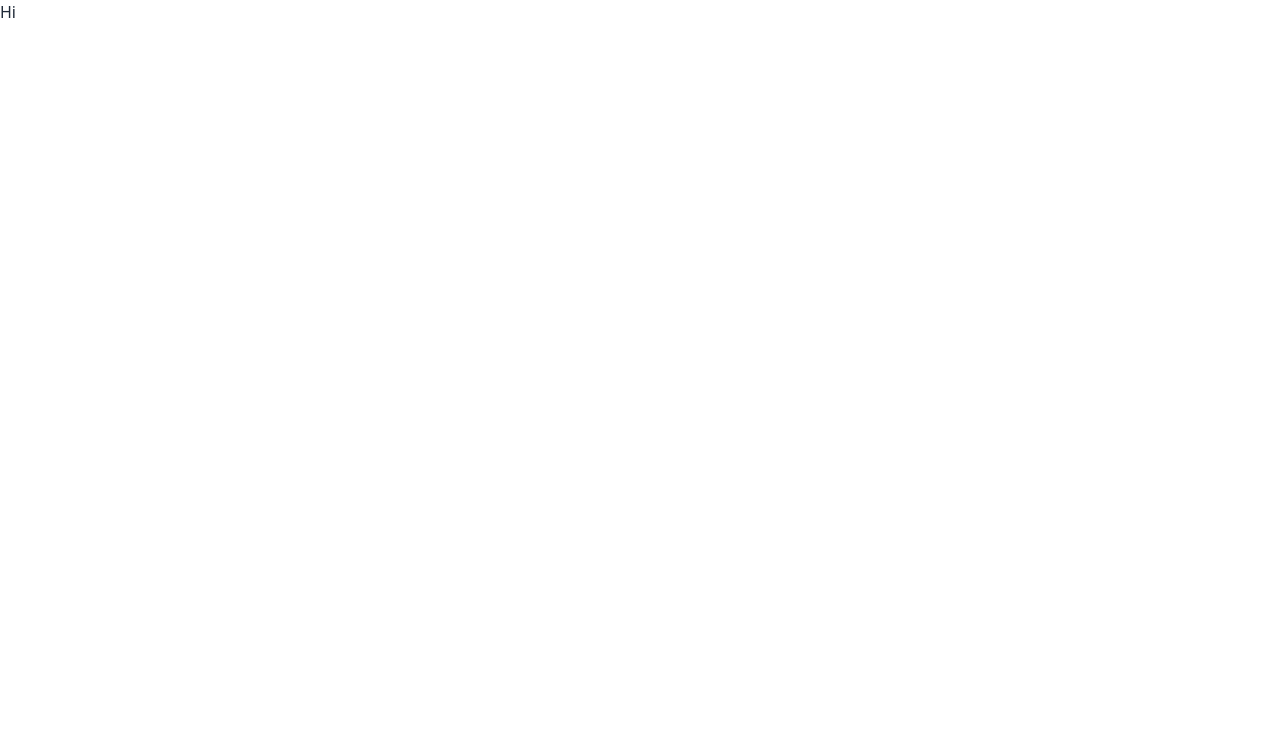
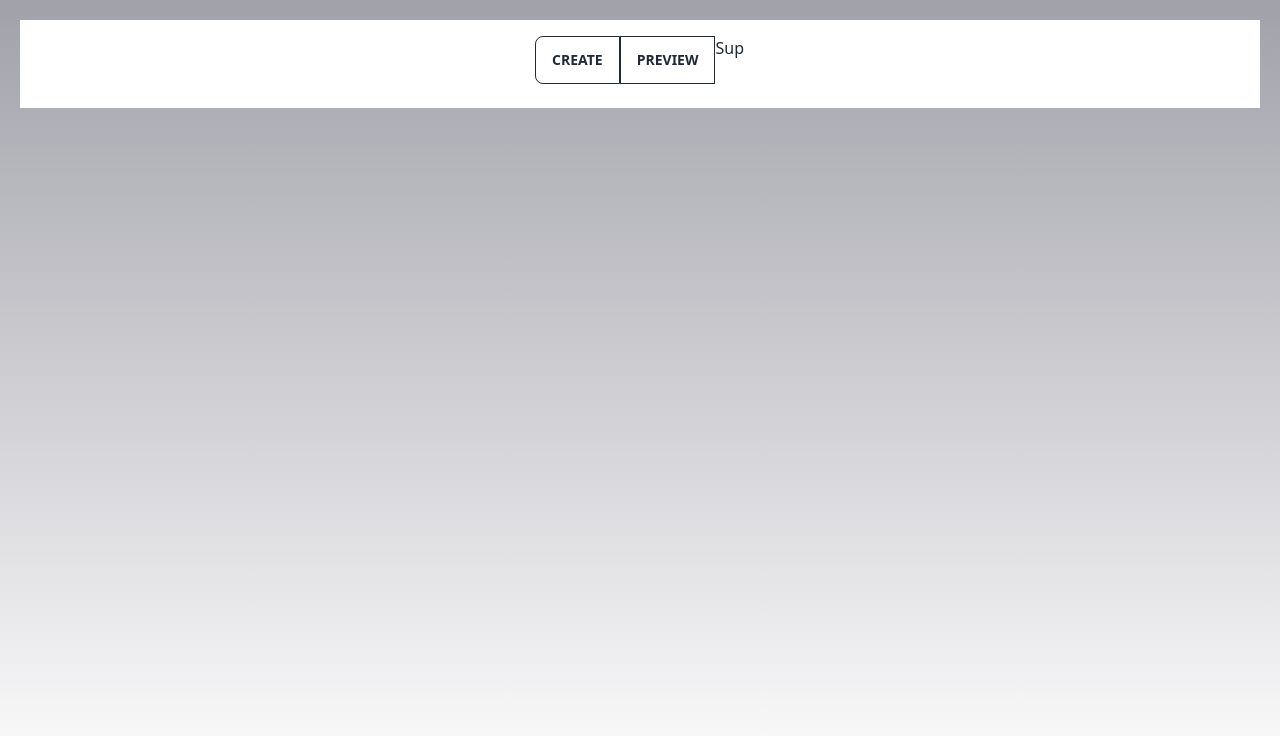
Before and after one commit to callumfairbairn/form-creator, a React (Create React App) app: page / in a window 1280 px wide. Shown: the top 736 px of the page. Built offline with nearby package versions, Linux system fonts and the light colour scheme.

Commit message:
Add navigate component

```diff
--- a/package.json
+++ b/package.json
@@ -13,6 +13,7 @@
     "daisyui": "^2.19.1",
     "react": "^18.2.0",
     "react-dom": "^18.2.0",
+    "react-router-dom": "^6.3.0",
     "react-scripts": "5.0.1",
     "typescript": "^4.7.4",
     "web-vitals": "^2.1.4"
--- a/src/App.tsx
+++ b/src/App.tsx
@@ -1,11 +1,14 @@
 import React from 'react';
+import { Navigate } from "./components/Navigate";
 
 function App() {
   return (
-    <div className="App">
-      <header className="App-header">
-        Hi
-      </header>
+    <div className="min-h-screen bg-gradient-to-b from-zinc-400 p-5">
+      <div className="container bg-base-100 mx-auto p-4">
+        <Navigate>
+          Sup
+        </Navigate>
+      </div>
     </div>
   );
 }
--- /dev/null
+++ b/src/components/Navigate.tsx
@@ -0,0 +1,18 @@
+import { ReactNode } from "react";
+import { Link } from "react-router-dom";
+
+interface HeaderProps {
+  children: ReactNode;
+}
+
+export const Navigate = ({ children }: HeaderProps) => {
+  return (
+    <div className="flex justify-center btn-group pb-2">
+      <Link to="/create" className="btn btn-outline">Create</Link>
+      <Link to="/preview" className="btn btn-outline">Preview</Link>
+      <div>
+        {children}
+      </div>
+    </div>
+  )
+}
--- a/src/index.tsx
+++ b/src/index.tsx
@@ -2,12 +2,15 @@ import React from 'react';
 import ReactDOM from 'react-dom/client';
 import "./index.css"
 import App from './App';
+import { BrowserRouter } from "react-router-dom";
 
 const root = ReactDOM.createRoot(
   document.getElementById('root') as HTMLElement
 );
 root.render(
   <React.StrictMode>
-    <App />
+    <BrowserRouter>
+      <App />
+    </BrowserRouter>
   </React.StrictMode>
 );
--- /dev/null
+++ b/src/testHelpers.tsx
@@ -0,0 +1,16 @@
+import { ReactNode } from "react";
+import { render } from "@testing-library/react";
+import { MemoryRouter } from "react-router-dom";
+
+interface Options {
+  initialEntries?: string[]
+}
+
+export const renderWithRouter = (component: ReactNode, options: Options = { initialEntries: ["/"] }) => {
+  const { initialEntries } = options;
+  return render(
+    <MemoryRouter initialEntries={initialEntries}>
+      {component}
+    </MemoryRouter>
+  )
+}
```
Also changed, not shown: 2 other files (tests, documents, lock files or other folders).
